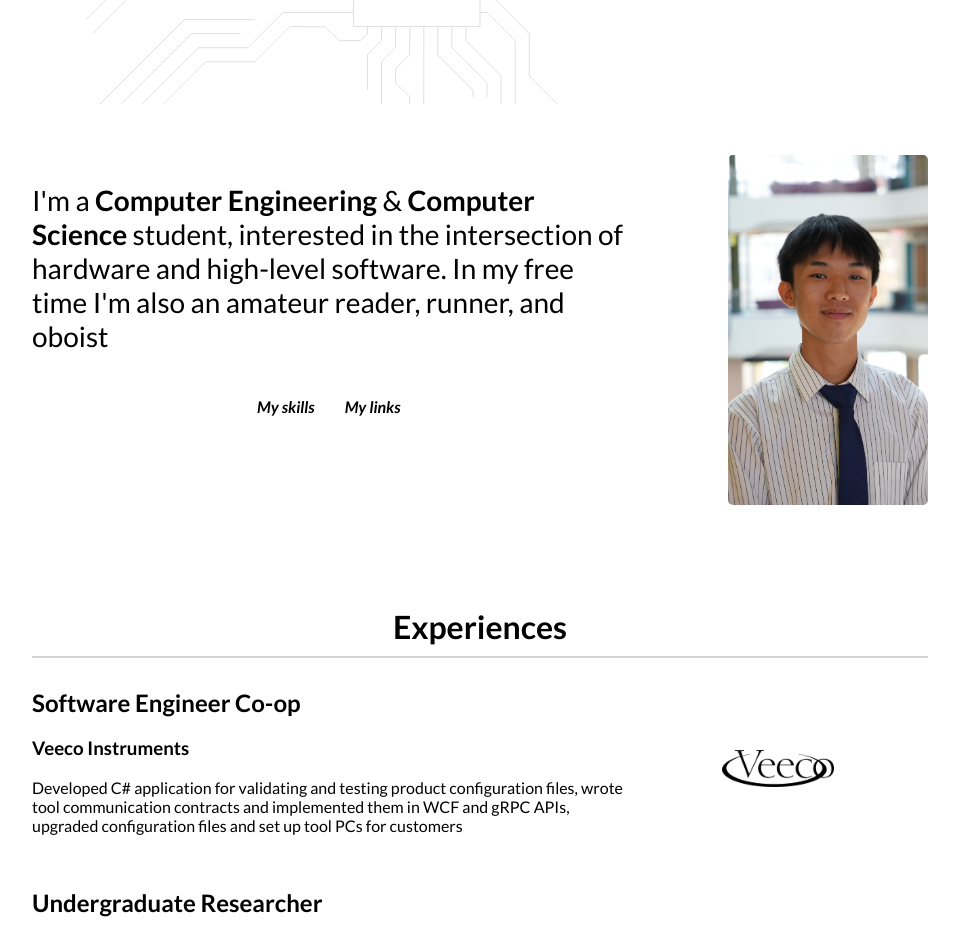
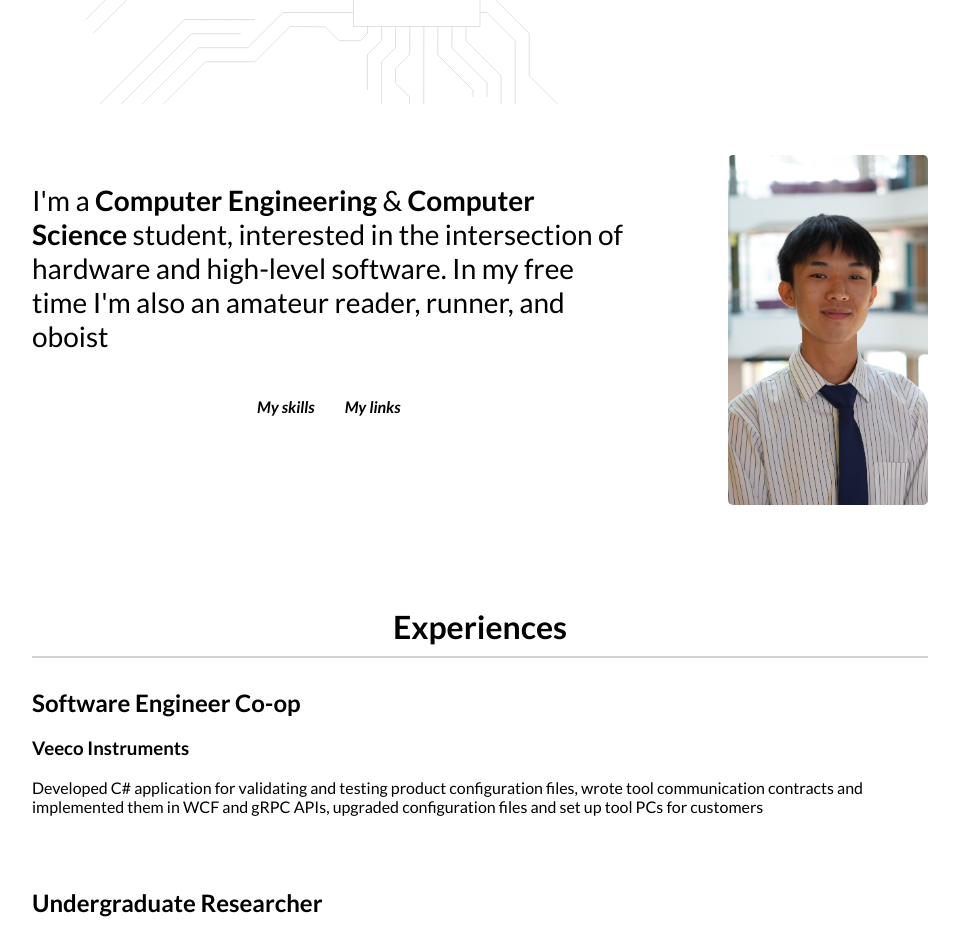
Before and after one commit to abao2121/portfolio, a React (Vite) app: page / in a window 1280 px wide. Shown: the part 717-1656 px from the top of the page, without its empty margins (160-1119 px from the left). Built offline with nearby package versions, Linux system fonts and the light colour scheme; a web font is replaced by a local one.

Commit message:
re added animation to company logos

```diff
--- a/src/Sections/experience/Experience.module.css
+++ b/src/Sections/experience/Experience.module.css
@@ -19,6 +19,10 @@
 .experienceContainer:hover {
   transform: translateY(-8px);
   background-color: var(--primary-blue-translucent);
+}
+
+.experienceContainer:hover .logoContainer {
+  width: 100%;
 }
 
 .header {
@@ -65,10 +69,11 @@
   display: flex;
   align-items: center;
   justify-content: center;
-  width: 100%;
+  width: 0%;
   overflow: hidden;
   object-fit: contain;
   max-width: 300px;
+  transition: width 0.1s ease;
 }
 
 .logo {
```
Also changed, not shown: 1 other file (tests, documents, lock files or other folders).
